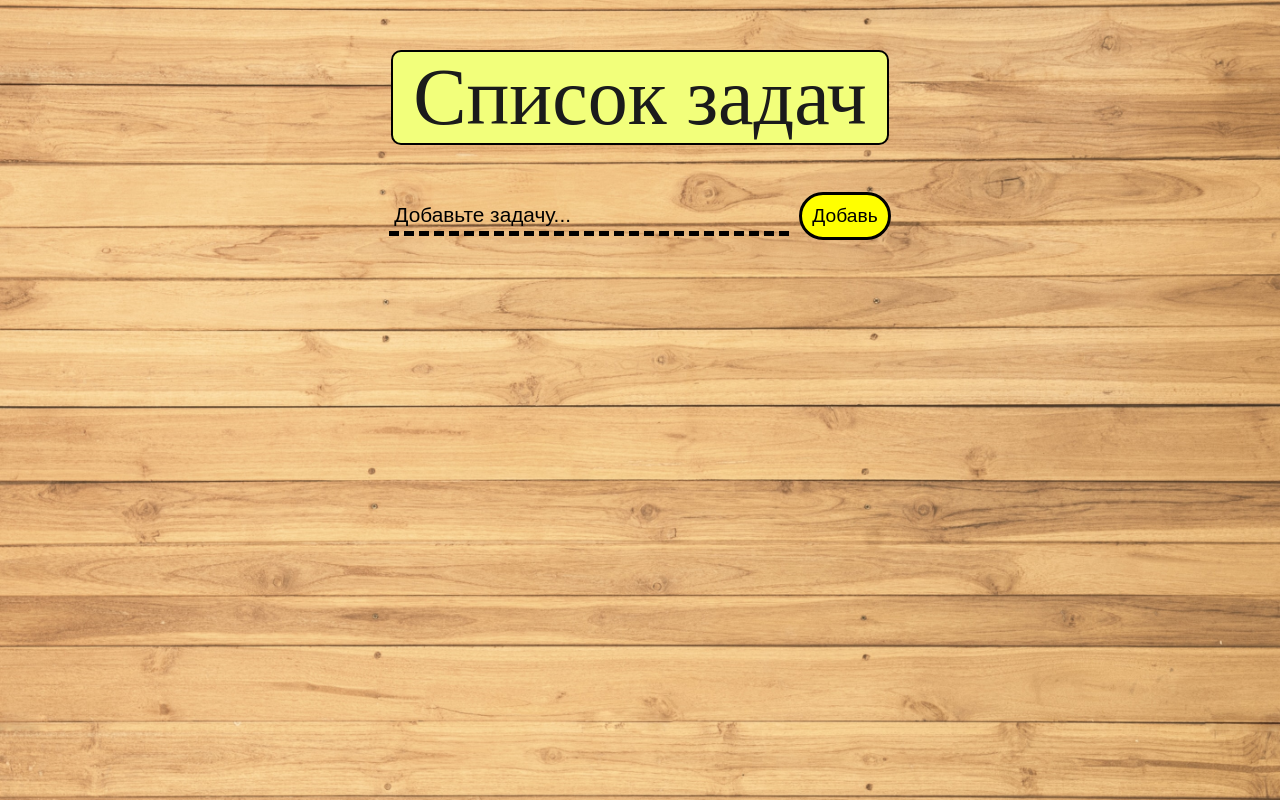
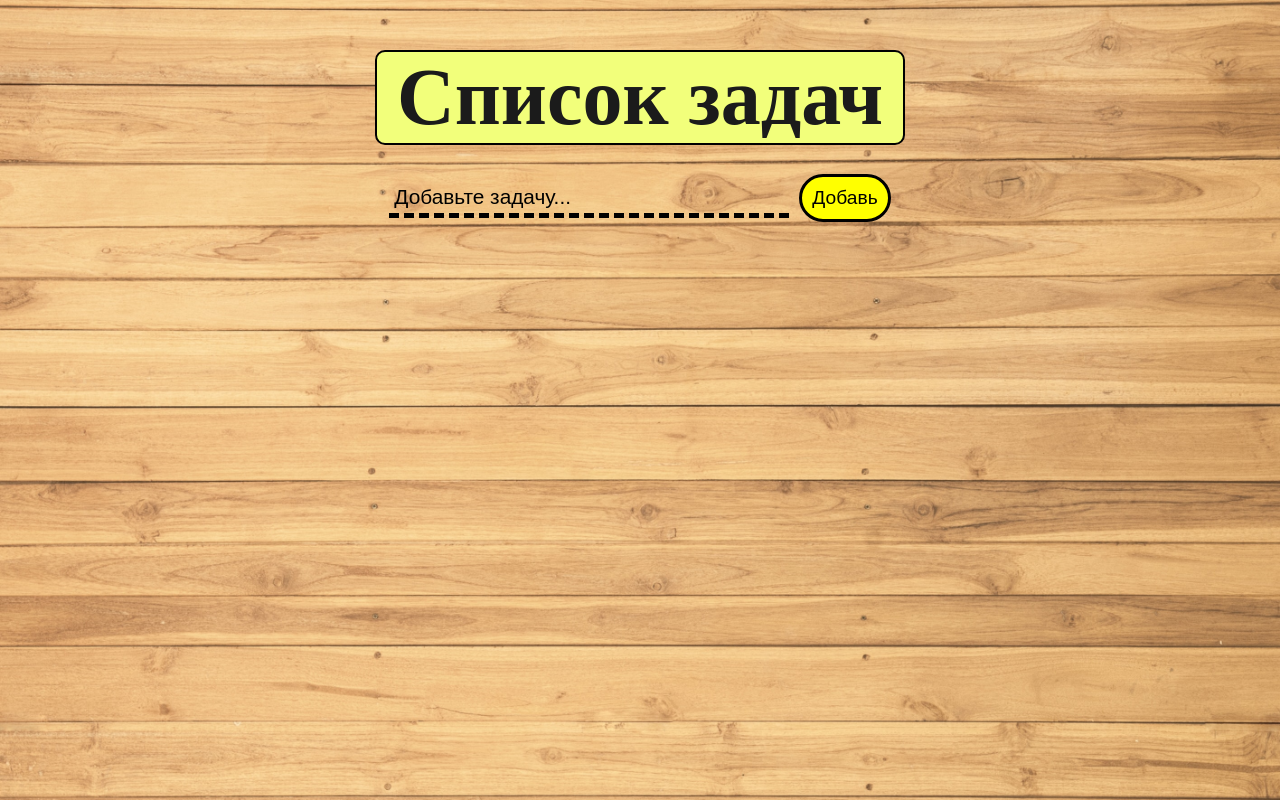
Before and after one commit to Samaelish/react-todolist-fresh, a React (Create React App) app: page / in a window 1280 px wide. Built offline with nearby package versions, Linux system fonts and the light colour scheme.

Commit message:
span changed to h1 for title

```diff
--- a/src/App.jsx
+++ b/src/App.jsx
@@ -4,7 +4,7 @@ import TodoApp from './components/TodoApp'
 function App() {
   return (
     <div className='App'>
-      <span className='title'>Список задач</span> <br />
+      <h1 className='title'>Список задач</h1>
       <TodoApp />
     </div>
   )
```
